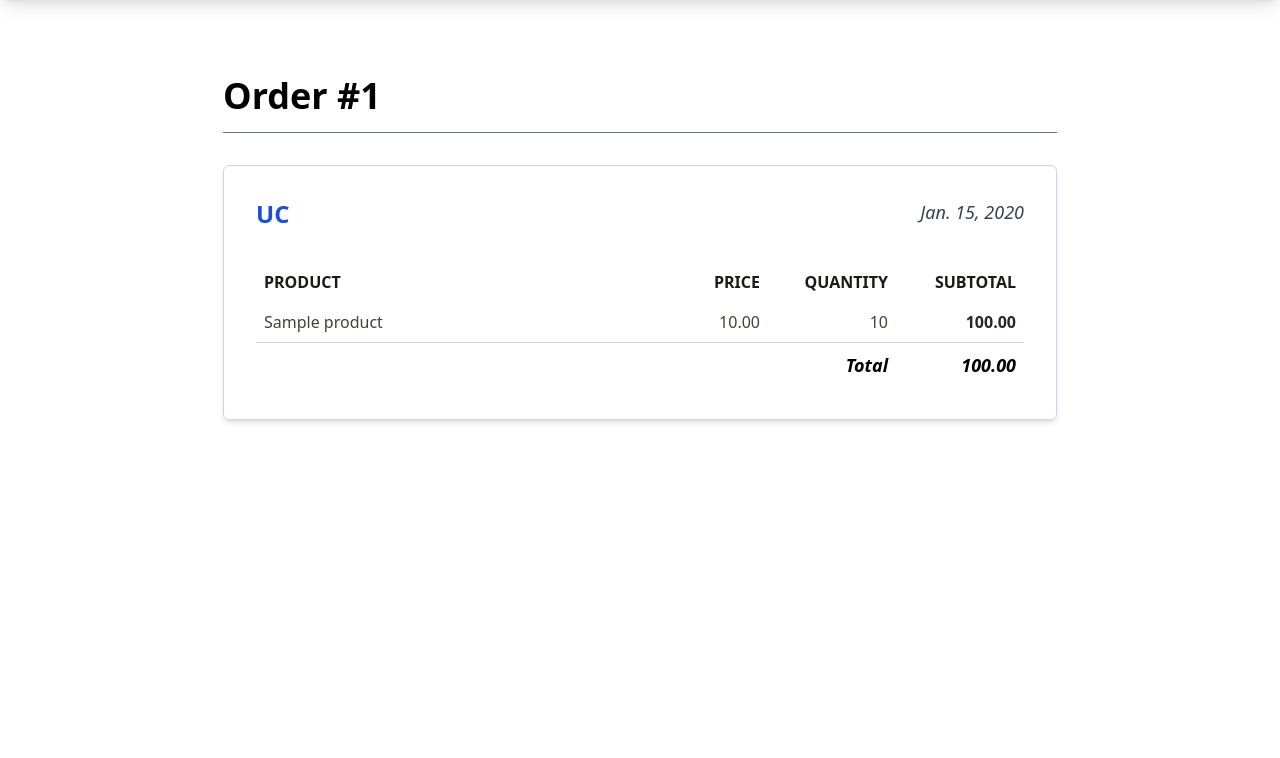
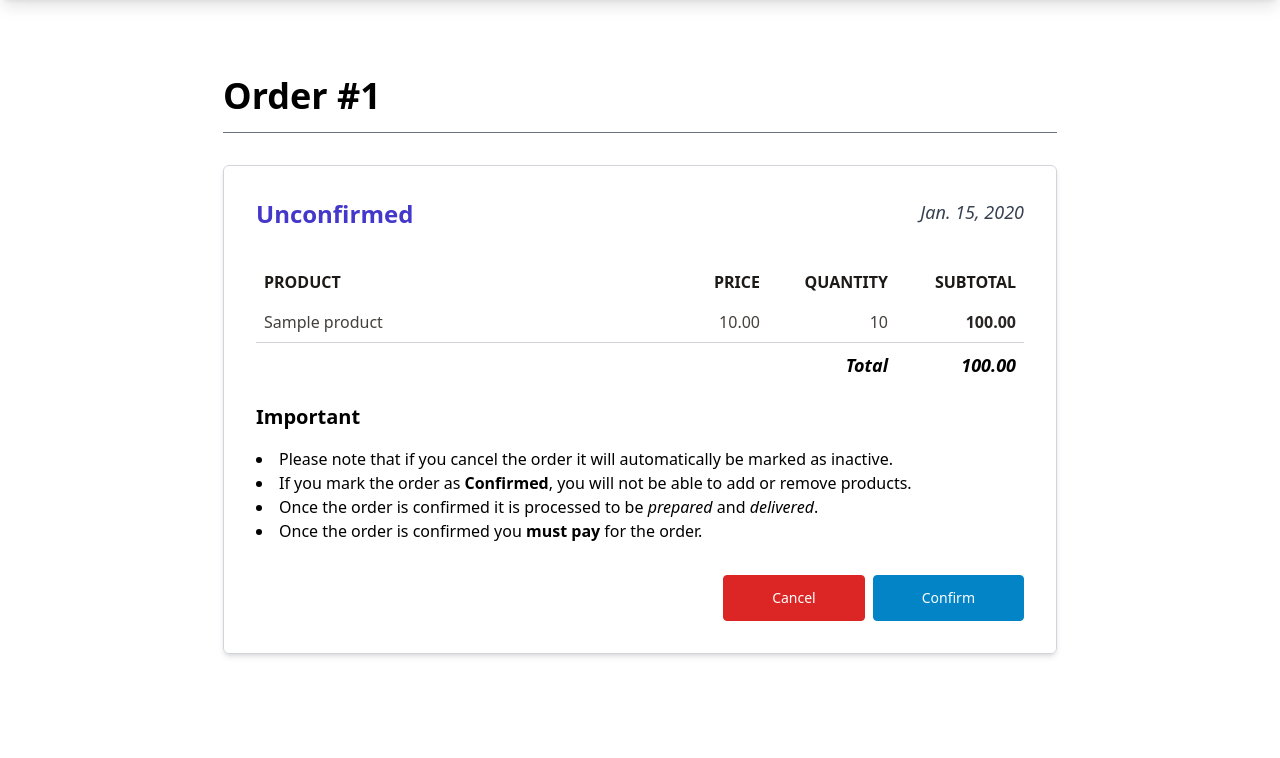
Before and after one commit to andresagab/py_coffe_shop, a Django app: page /orders/my-order in a window 1280 px wide. Shown: the part 84-842 px from the top of the page. Before the commit the page ends 507 px from the top, so only its background shows below. Run offline with Django 5.2, Linux system fonts and the light colour scheme; a user stored in the database is signed in; tables that the repository leaves empty hold one stand-in row (values such as "Sample post"); some libraries are stand-ins or nearby versions.

Commit message:
v0.16.0 OrderStatusForm and OrderStatusFormView
Create these to enable the change of order 'status' as 'canceled' or 'confirmed', also update my_order.html to include the forms and update the common_button.html to improve it with color customization

```diff
--- a/orders/forms/__init__.py
+++ b/orders/forms/__init__.py
@@ -1 +1,2 @@
 from .OrderProductForm import OrderProductForm
+from .OrderStatusForm import OrderStatusForm
--- a/orders/templates/orders/my_order.html
+++ b/orders/templates/orders/my_order.html
@@ -18,10 +18,12 @@
             <article class="block w-full">
                 <header class="inline-flex items-start justify-between w-full mb-8">
                     {#  status  #}
-                    <h3
-                        class="font-bold text-2xl text-blue-700"
-                        title="Username of order"
-                    >{{ order.status }}</h3>
+                    {% with order.get_status as status %}
+                        <h3
+                            class="font-bold text-2xl text-{{ status.color }}-700"
+                            title="Order status"
+                        >{{ status.name }}</h3>
+                    {% endwith %}
                     <time
                         class="font-medium text-lg text-gray-700 italic"
                         title="Order date"
@@ -60,6 +62,40 @@
                             </tr>
                         </tbody>
                     </table>
+
+                    <h3 class="font-bold text-xl mt-4">Important</h3>
+
+                    {# note #}
+                    <ul class="list-disc list-inside my-4">
+                        <li>Please note that if you cancel the order it will automatically be marked as inactive.</li>
+                        <li>If you mark the order as <strong>Confirmed</strong>, you will not be able to add or remove products.</li>
+                        <li>Once the order is confirmed it is processed to be <i>prepared</i> and <i>delivered</i>.</li>
+                        <li>Once the order is confirmed you <strong>must pay</strong> for the order.</li>
+                    </ul>
+
+                    {# actions #}
+                    <div class="flex flex-row gap-2 items-center justify-end mt-8">
+                        {% if order.status == 'UC' %}
+                            {# cancel order #}
+                            <form action="{% url 'set_order_status' %}" method="post">
+                                {% csrf_token %}
+                                <input type="hidden" name="status" value="CA">
+                                {% include 'components/buttons/common_button.html' with name="Cancel" color="red" type="submit" %}
+                            </form>
+                            {# confirm order #}
+                            <form action="{% url 'set_order_status' %}" method="post">
+                                {% csrf_token %}
+                                <input type="hidden" name="status" value="CO">
+                                {% include 'components/buttons/common_button.html' with name="Confirm" color="sky" type="submit" %}
+                            </form>
+                        {% endif %}
+                    </div>
+
+                    {# status errors #}
+                    {% for error in form.status.errors %}
+                        <span class="font-semibold text-red-700 text-sm">{{ error }}</span>
+                    {% endfor %}
+
                 </footer>
             </article>
         </section>
--- a/orders/urls.py
+++ b/orders/urls.py
@@ -1,8 +1,9 @@
 from django.urls import path
 
-from orders.views import MyOrderView, CreateOrderProductView
+from orders.views import MyOrderView, CreateOrderProductView, OrderStatusFormView
 
 urlpatterns = [
     path('my-order', MyOrderView.as_view(), name="my_order"),
     path('add-product', CreateOrderProductView.as_view(), name="add_order_product"),
+    path('set-order-status', OrderStatusFormView.as_view(), name="set_order_status"),
 ]
--- a/orders/views/__init__.py
+++ b/orders/views/__init__.py
@@ -1,2 +1,3 @@
 from .MyOrderView import MyOrderView
 from .CreateOrderProductView import CreateOrderProductView
+from .OrderStatusFormView import OrderStatusFormView
--- a/templates/components/buttons/common_button.html
+++ b/templates/components/buttons/common_button.html
@@ -1,8 +1,10 @@
+{% with color|default:'indigo' as color %}
     <button
             slot="{% with type|default:'button' as type %}{{ type }}{% endwith %}"
-        class="inline-block rounded border border-indigo-600 bg-indigo-600 px-12 py-3 text-sm font-medium text-white hover:bg-transparent hover:text-indigo-600 focus:outline-none focus:ring active:text-indigo-500"
+            class="inline-block rounded border border-{{ color }}-600 bg-{{ color }}-600 px-12 py-3 text-sm font-medium text-white hover:bg-transparent hover:text-{{ color }}-600 focus:outline-none focus:ring active:text-{{ color }}-500"
     >
         {% with name as name %}
             {{ name }}
         {% endwith %}
     </button>
+{% endwith %}
```
Also changed, not shown: orders/forms/OrderStatusForm.py (added, +37 -0 lines), orders/views/OrderStatusFormView.py (added, +42 -0 lines). Lines whose indentation alone changed are shown as unchanged.
